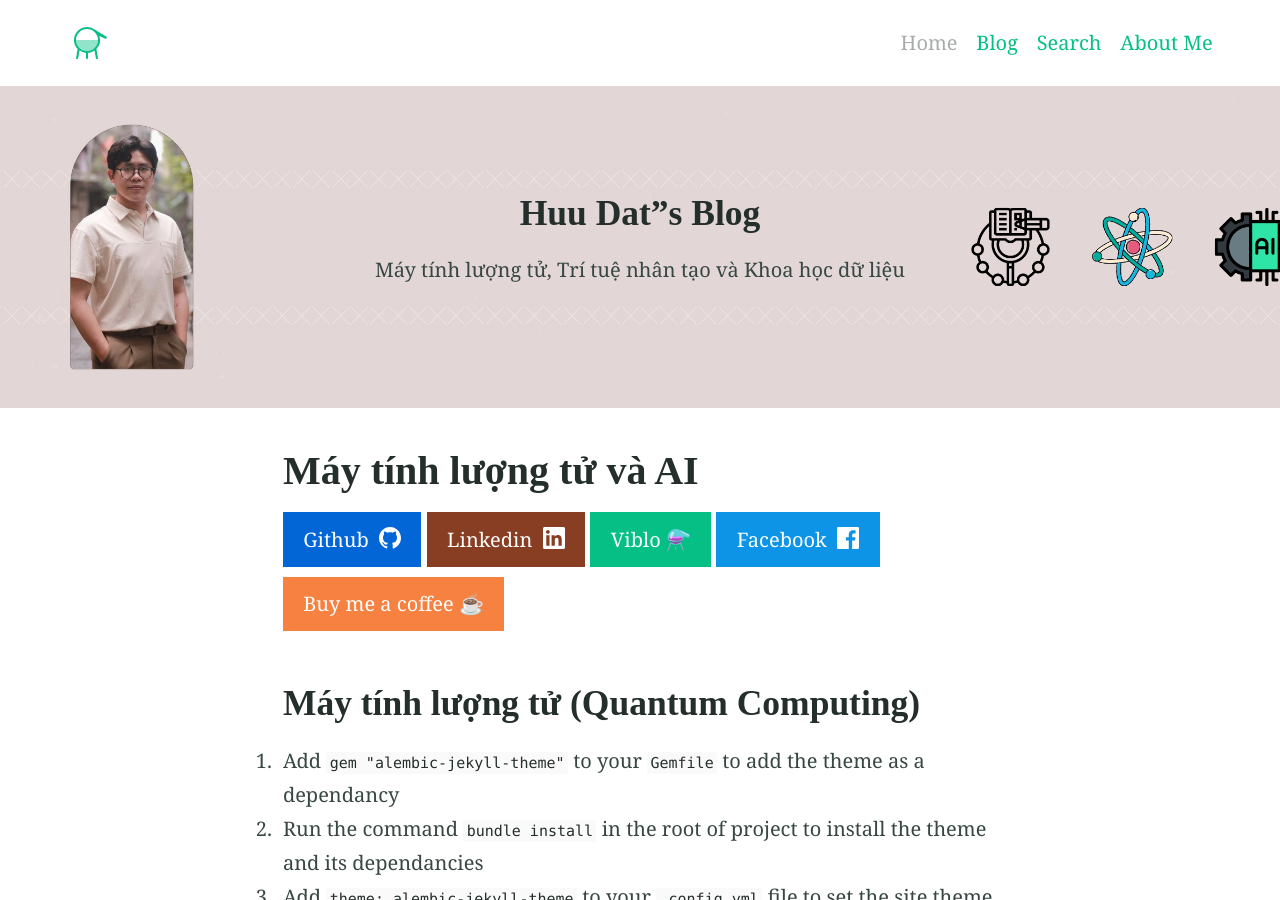
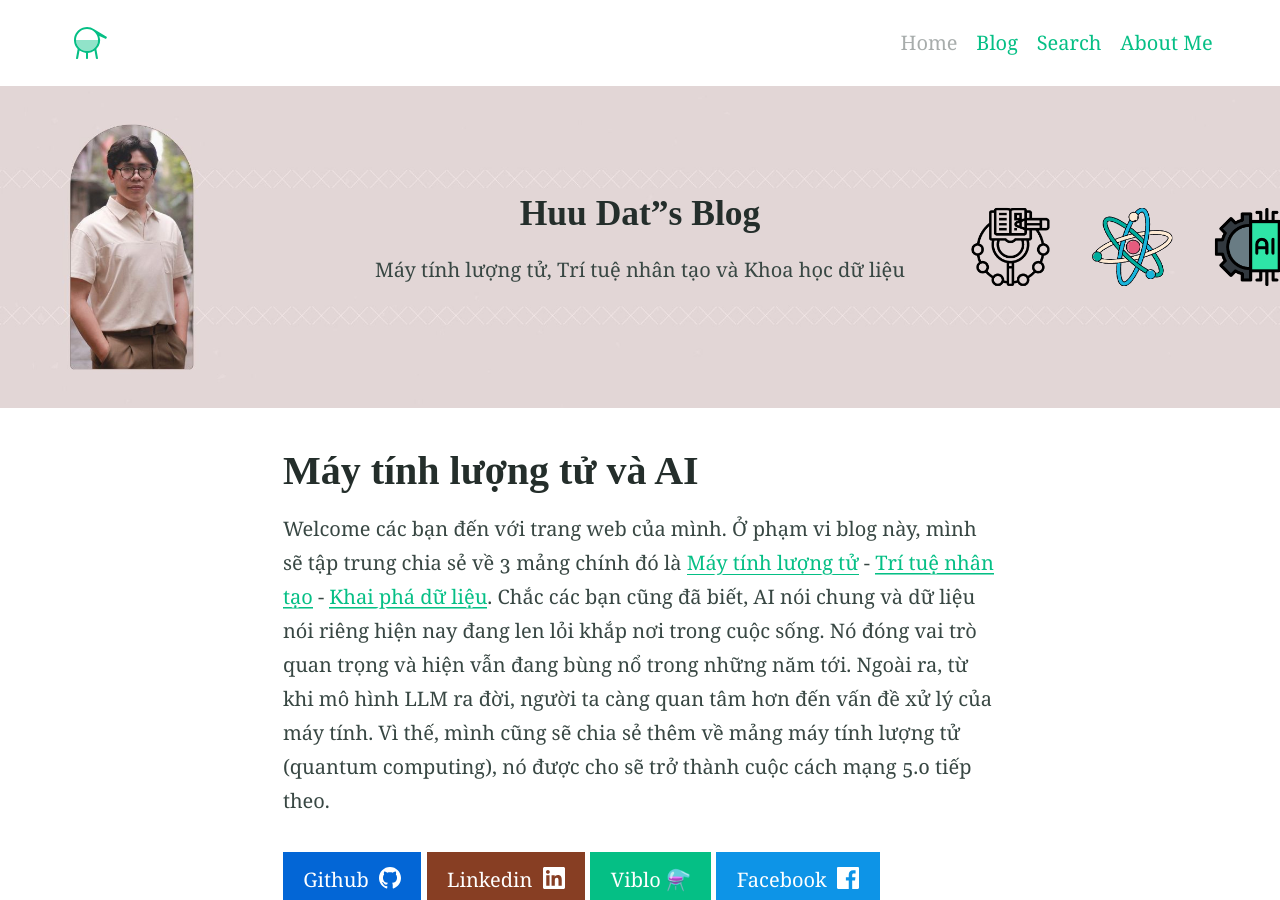
Before and after one commit to daviddarnes/alembic, a Jekyll site: the page built from index.md, in a window 1280 px wide and 900 px high. Built offline with Jekyll 4.4.1, drawn with Linux system fonts in a browser that asks for light colours.

Commit message:
Update index.md

```diff
--- a/index.md
+++ b/index.md
@@ -4,8 +4,10 @@
   ## Huu Dat"s Blog
   Máy tính lượng tử, Trí tuệ nhân tạo và Khoa học dữ liệu
 feature_image: "/banner.png"
-excerpt: "Welcome các bạn đến với trang web của mình. Ở phạm vi blog này, mình sẽ tập trung chia sẻ về 3 mảng chính đó là [Máy tính lượng tử](Máy tính lượng tử) - [Trí tuệ nhân tạo](Trí tuệ nhân tạo) - [Khai phá dữ liệu](Khai phá dữ liệu). Chắc các bạn cũng đã biết, AI nói chung và dữ liệu nói riêng hiện nay đang len lỏi khắp nơi trong cuộc sống. Nó đóng vai trò quan trọng và hiện vẫn đang bùng nổ trong những năm tới. Ngoài ra, từ khi mô hình LLM ra đời, người ta càng quan tâm hơn đến vấn đề xử lý của máy tính. Vì thế, mình cũng sẽ chia sẻ thêm về mảng máy tính lượng tử (quantum computing), nó được cho sẽ trở thành cuộc cách mạng 5.0 tiếp theo."
+excerpt: ""
 ---
+
+Welcome các bạn đến với trang web của mình. Ở phạm vi blog này, mình sẽ tập trung chia sẻ về 3 mảng chính đó là [Máy tính lượng tử](Máy tính lượng tử) - [Trí tuệ nhân tạo](Trí tuệ nhân tạo) - [Khai phá dữ liệu](Khai phá dữ liệu). Chắc các bạn cũng đã biết, AI nói chung và dữ liệu nói riêng hiện nay đang len lỏi khắp nơi trong cuộc sống. Nó đóng vai trò quan trọng và hiện vẫn đang bùng nổ trong những năm tới. Ngoài ra, từ khi mô hình LLM ra đời, người ta càng quan tâm hơn đến vấn đề xử lý của máy tính. Vì thế, mình cũng sẽ chia sẻ thêm về mảng máy tính lượng tử (quantum computing), nó được cho sẽ trở thành cuộc cách mạng 5.0 tiếp theo.
 
 {% include button.html text="Github" icon="github" link="https://github.com/huudat-phenikaa" color="#0366d6" %} {% include button.html text="Linkedin" icon="linkedin" link="https://www.linkedin.com/in/nguyenhuudat98/" color="#873e23" %} {% include button.html text="Viblo ⚗️" link="https://viblo.asia/u/HuuDat" %} {% include button.html text="Facebook" icon="facebook" link="https://www.facebook.com/dat.nh.031198" color="#0d94e7" %} {% include button.html text="Buy me a coffee ☕️" link="" color="#f68140" %}
 
```
